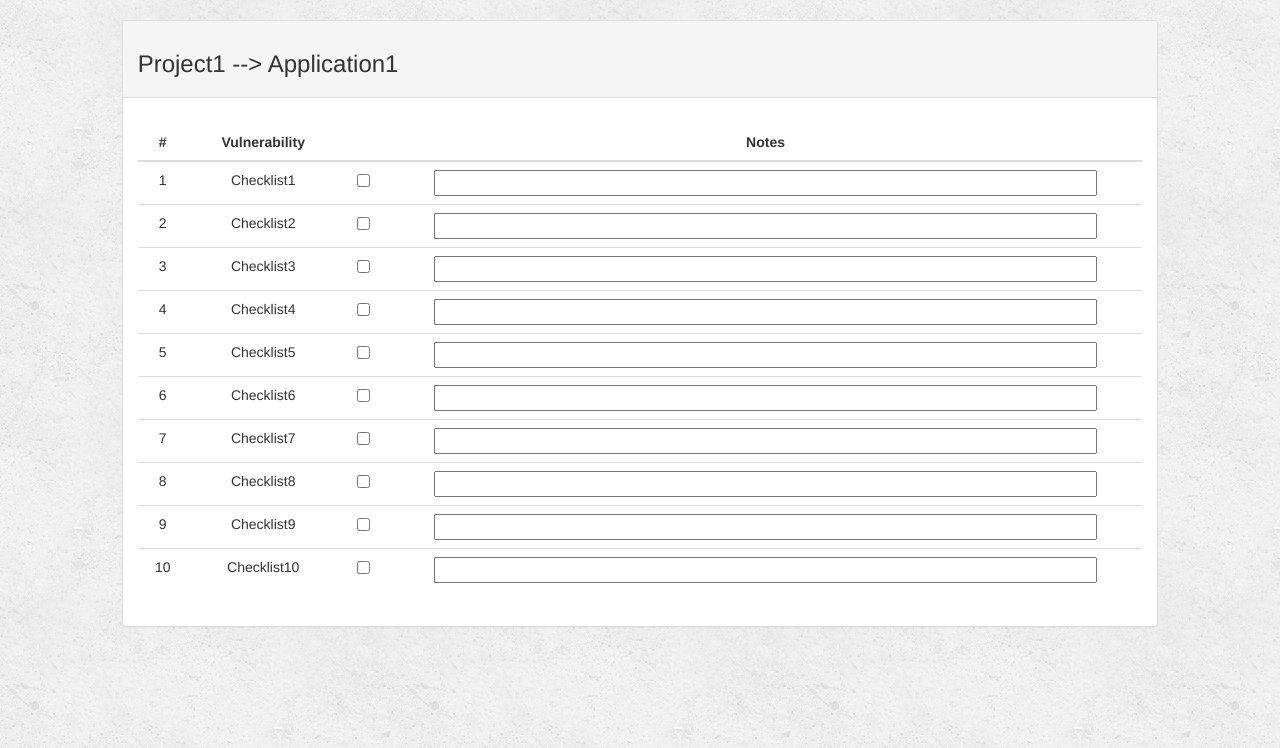
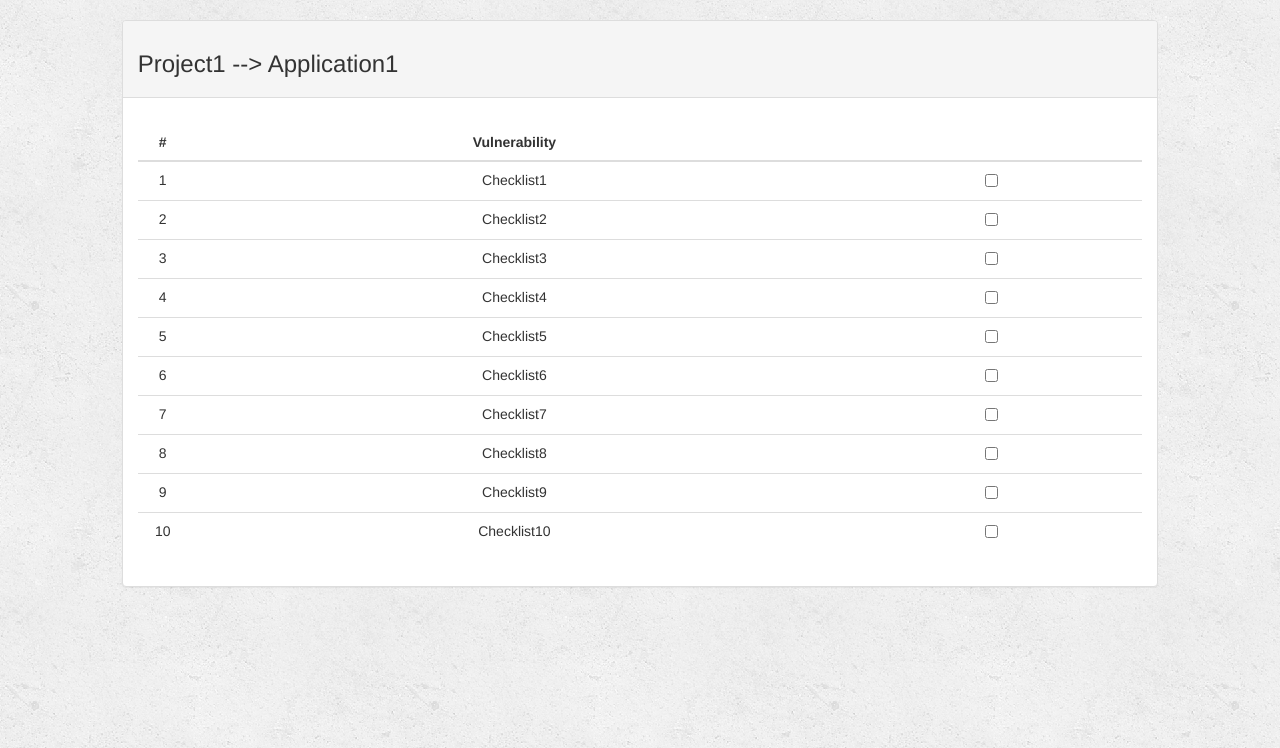
Before and after one commit to Ylmz42/Django_Application, a Django app: page /project/1/application_detail/1/ in a window 1280 px wide. Shown: the part 52-800 px from the top of the page. Run offline with Django 3.2, Linux system fonts and the light colour scheme; a user stored in the database is signed in; data comes from the database, SQL or seed files in the repository; both versions use the stored data as it was after the commit; some libraries are stand-ins or nearby versions.

Commit message:
app detail changed.

```diff
--- a/project/templates/project/application_detail.html
+++ b/project/templates/project/application_detail.html
@@ -26,14 +26,11 @@
                                         <div class="col-sm-1">
                                             <th style="width: 5%; text-align: center">#</th>
                                         </div>
-                                        <div class="col-sm-2">
-                                            <th style="width: 15%; text-align: center">Vulnerability</th>
+                                        <div class="col-sm-6">
+                                            <th style="width: 65%; text-align: center">Vulnerability</th>
                                         </div>
-                                        <div class="col-sm-1">
-                                            <th style="width: 5%; text-align: center"></th>
-                                        </div>
-                                        <div class="col-sm-6">
-                                            <th style="width: 75%; text-align: center">Notes</th>
+                                        <div class="col-sm-3">
+                                            <th style="width: 30%; text-align: center"></th>
                                         </div>
                                     </tr>
                                 </thead>
@@ -44,19 +41,14 @@
                                         <div class="col-sm-1">
                                             <td style="width: 5%; text-align: center">{{forloop.counter}}</td>
                                         </div>
-                                        <div class="col-sm-2">
-                                            <td style="width: 15%; text-align: center">{{item.0}}</td>
+                                        <div class="col-sm-6">
+                                            <td style="width: 65%; text-align: center">{{item.0}}</td>
                                         </div>
-                                        <div class="col-sm-1">
-                                            <td style="width: 5%; text-align: center">
+                                        <div class="col-sm-3">
+                                            <td style="width: 30%; text-align: center">
                                                 <input type="checkbox" id="{{item.0.id}}" name="check"
                                                     value="{{item.1}}"
                                                     onclick="checkList({{item.0.id}}, {{application.id}})">
-                                            </td>
-                                        </div>
-                                        <div class="col-sm-6">
-                                            <td style="width: 75%; text-align: center">
-                                                <input style="width: 90%" type="text">
                                             </td>
                                         </div>
                                     </tr>
--- a/project/views.py
+++ b/project/views.py
@@ -86,7 +86,7 @@ def login_user(request):
         if user is not None:
             if user.is_active:
                 login(request, user)
-                request.session.set_expiry(300)  # 5 minutes expire session
+                #request.session.set_expiry(300)  # 5 minutes expire session
                 projects = Project.objects.all()
                 applications = Application.objects.all()
                 return render(request, 'project/index.html', {'projects': projects, 'applications': applications})
@@ -123,8 +123,10 @@ def project_detail(request, project_id):
 # This is applications_detail page
 # project_id is the project unique id
 # application_id is the application unique id
+
+
 def application_detail(request, project_id, application_id):
-    if not request.user.is_authenticated: # Does user log in?
+    if not request.user.is_authenticated:  # Does user log in?
         return render(request, 'project/login.html')
     else:
         project = get_object_or_404(Project, pk=project_id)
@@ -237,6 +239,7 @@ def delete_application(request, project_id, application_id):
 
 #This is for updating database when any of checkbox has changed.
 
+
 def checkbox_check(request, application_id):
 
     if request.method == 'POST':
@@ -249,7 +252,8 @@ def checkbox_check(request, application_id):
 
         conn = sqlite3.connect('db.sqlite3')
         c = conn.cursor()
-        c.execute("UPDATE project_application SET checklist = ? WHERE id = ?", (checklist, application_id))
+        c.execute("UPDATE project_application SET checklist = ? WHERE id = ?",
+                  (checklist, application_id))
         conn.commit()
         c.close()
         conn.close()
```
Also changed, not shown: db.sqlite3.
